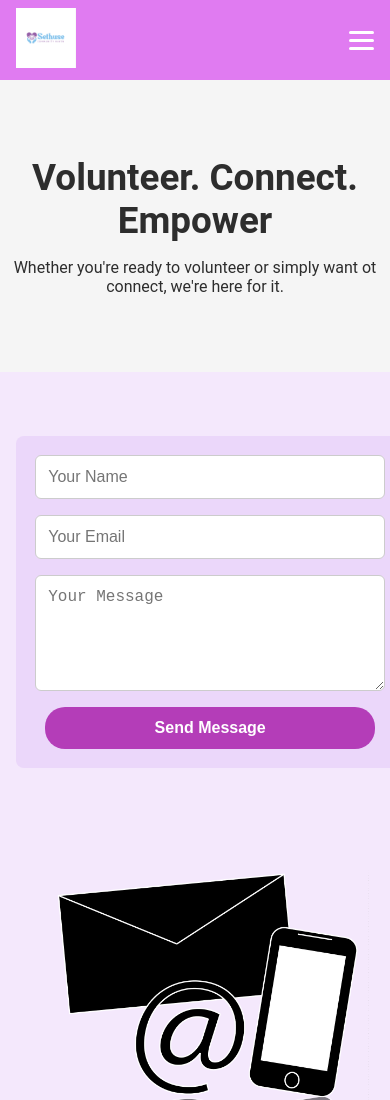
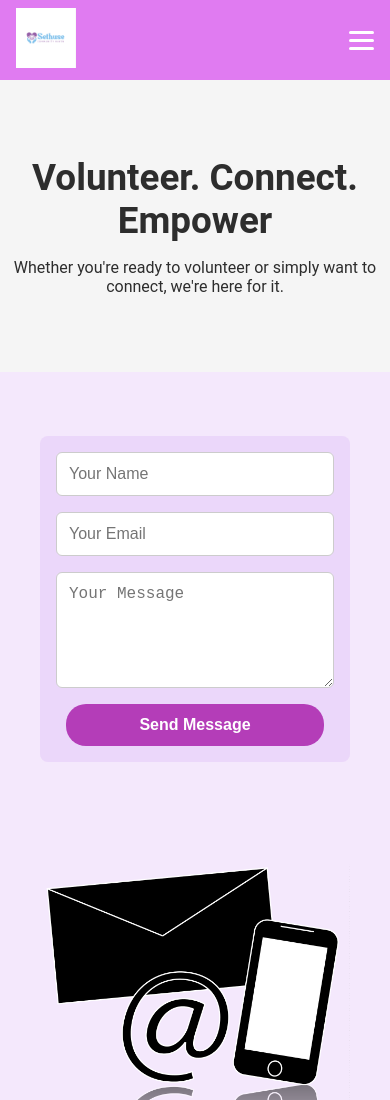
Before and after one commit to SmaSema/sethuse-website, a React (Create React App) app: page /contact in a window 390 px wide. Shown: the top 1100 px of the page. Built offline with nearby package versions, Linux system fonts and the light colour scheme.

Commit message:
commit 84

```diff
--- a/src/components/AboutUs_page/HeroAbout.css
+++ b/src/components/AboutUs_page/HeroAbout.css
@@ -42,6 +42,7 @@
 .hero2 .overlay p {
   z-index: 2;
   margin: 0.5rem 0;
+  padding-right: 1rem;
 }
 
 
--- a/src/components/ContactUs_page/ContactForm.css
+++ b/src/components/ContactUs_page/ContactForm.css
@@ -1,14 +1,22 @@
+/* Apply consistent box-sizing for layout reliability */
+*,
+*::before,
+*::after {
+  box-sizing: border-box;
+}
+
 .contact-section {
   background-color: rgba(223, 191, 245, 0.356);
   padding: 4rem 1rem;
+  overflow-x: hidden; /* Prevent horizontal scrolling */
 }
 
 .contact-form {
   flex: 1;
-  min-width: 350px;       /* Ensures it's not too narrow on smaller screens */
-  max-width: 600px;       /* How wide it can get */
+  min-width: 0;              /* Prevent overflow */
+  max-width: 600px;          /* Maximum width on larger screens */
   width: 100%;
-  margin-left: -15rem;
+  margin-left: -15rem;       /* Offsets form on large screens */
   border-radius: 8px;
   display: flex;
   flex-direction: column;
@@ -17,13 +25,13 @@
   background-color: rgba(223, 191, 245, 0.445);
 }
 
-
 .contact-form input,
 .contact-form textarea {
   border: 1px solid #ccc;
   padding: 0.75rem;
   border-radius: 6px;
   font-size: 1rem;
+  width: 100%; /* Ensures inputs are responsive */
 }
 
 .contact-form button {
@@ -34,10 +42,11 @@
   font-size: 1rem;
   border-radius: 20px;
   cursor: pointer;
+  transition: background-color 0.3s ease;
 }
 
 .contact-form button:hover {
-    background-color: rgb(49, 184, 67);
+  background-color: rgb(49, 184, 67);
 }
 
 .form-image-wrapper {
@@ -45,7 +54,7 @@
   justify-content: center;
   align-items: flex-start;
   gap: 6rem;
-  flex-wrap: wrap; /* stack on small screens */
+  flex-wrap: wrap; /* Allows stacking on smaller screens */
 }
 
 .form-side-image img {
@@ -54,19 +63,23 @@
   height: auto;
   border-radius: 10px;
   object-fit: cover;
-  margin-right: 0; /* Remove any default spacing */
+  margin-right: 0;
 }
 
-/* Responsive styling for mobile */
+/* Responsive styling for mobile devices */
 @media (max-width: 768px) {
   .contact-form {
-    margin-left: 0;
+    margin-left: auto;
+    margin-right: auto;
+    padding: 1rem;
+    width: 100%;
+    max-width: 100%;
   }
 
   .form-image-wrapper {
     flex-direction: column;
     align-items: center;
-    padding-right: 2.5rem;
+    padding: 0 1.5rem;
   }
 
   .form-side-image img {
--- a/src/components/ContactUs_page/ContactHeader.js
+++ b/src/components/ContactUs_page/ContactHeader.js
@@ -4,7 +4,7 @@ import '../ContactUs_page/ContactHeader.css';
 const ContactHeader = () => (
   <header className="contact-header">
     <h5>Volunteer. Connect. Empower</h5>
-    <p>Whether you're ready to volunteer or simply want ot connect, we're here for it.</p>
+    <p>Whether you're ready to volunteer or simply want to connect, we're here for it.</p>
   </header>
 );
 
--- a/src/components/Donate_page/PaymentSection.css
+++ b/src/components/Donate_page/PaymentSection.css
@@ -14,7 +14,7 @@
 
 .payment-section p {
   text-align: center;
-  max-width: 800px;
+  max-width: 900px;
   margin: 0 auto;
 }
 
@@ -25,6 +25,7 @@
   border: none;
   padding: 0.75rem 1.5rem;
   margin-top: 2rem;
+  margin-bottom: 2rem;
   cursor: pointer;
   border-radius: 4px;
   font-size: 1rem;
@@ -54,3 +55,14 @@
   display: flex;
   align-items: center;
 }
+
+@media (max-width: 600px) {
+  .ozow-features {
+    padding-left: 1rem;
+    padding-right: 1rem;
+  }
+
+  .ozow-features li {
+    font-size: 0.95rem;
+  }
+}
--- a/src/components/Donate_page/PaymentSection.js
+++ b/src/components/Donate_page/PaymentSection.js
@@ -2,7 +2,7 @@ import './PaymentSection.css';
 
 const PaymentSection = () => (
   <section className="payment-section" id="payment-section">
-    <h2>Secure Payment</h2>
+    <h2>Secure Payment with Ozow</h2>
 
     <p>
       We value your generosity—and your safety. That’s why we use <strong>trusted platforms like Ozow</strong> to process donations securely and seamlessly.
--- a/src/components/OurWork_page/ObjectivesSection.css
+++ b/src/components/OurWork_page/ObjectivesSection.css
@@ -44,6 +44,11 @@ h5 {
 @media (max-width: 768px) {
   .objectives-grid {
     grid-template-columns: repeat(2, 1fr); /* 2 per row on medium screens */
+    gap: 0.5rem;
+  }
+
+  .objective-card {
+    max-width: 170px;
   }
 
   .objective-card h3 {
```
